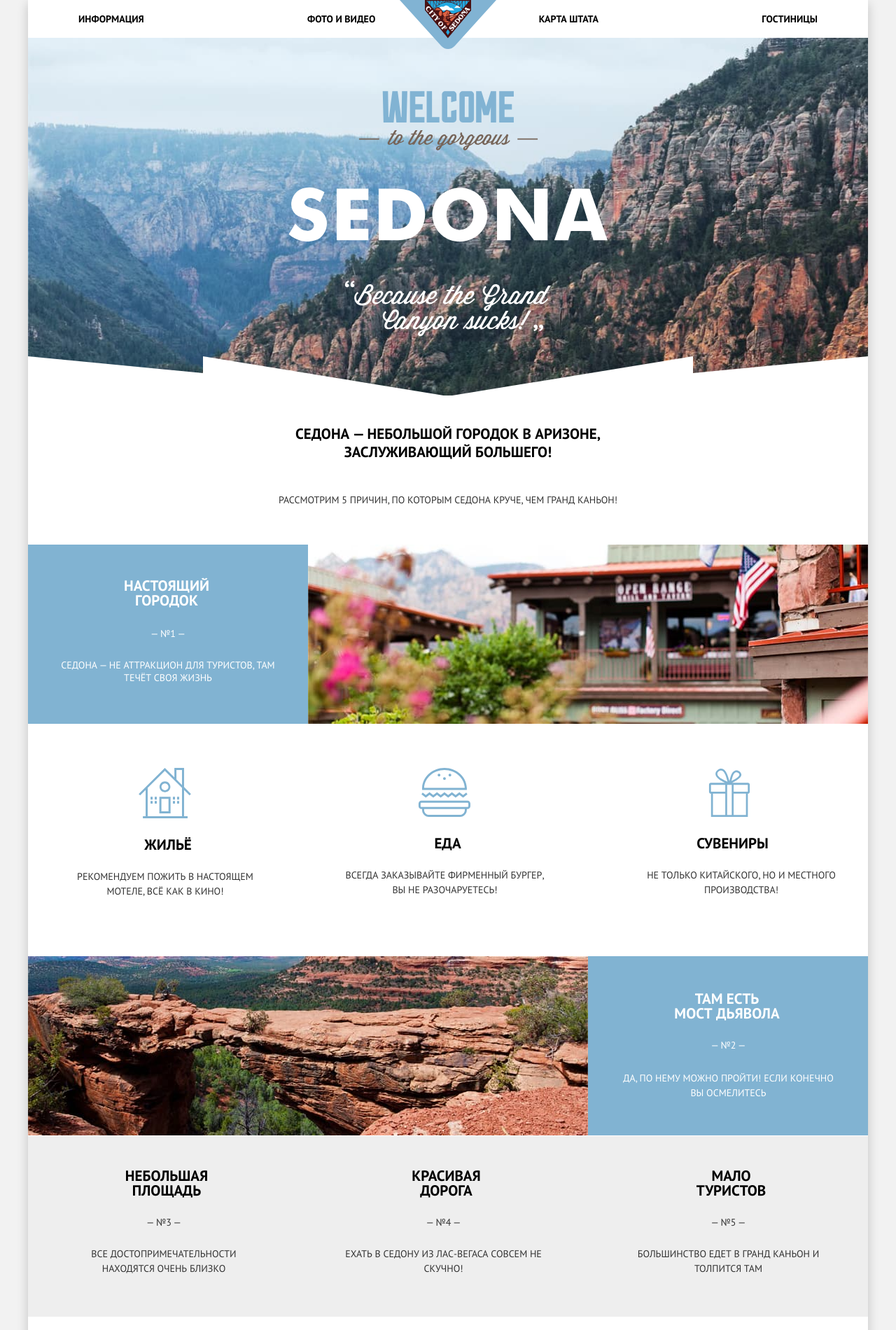
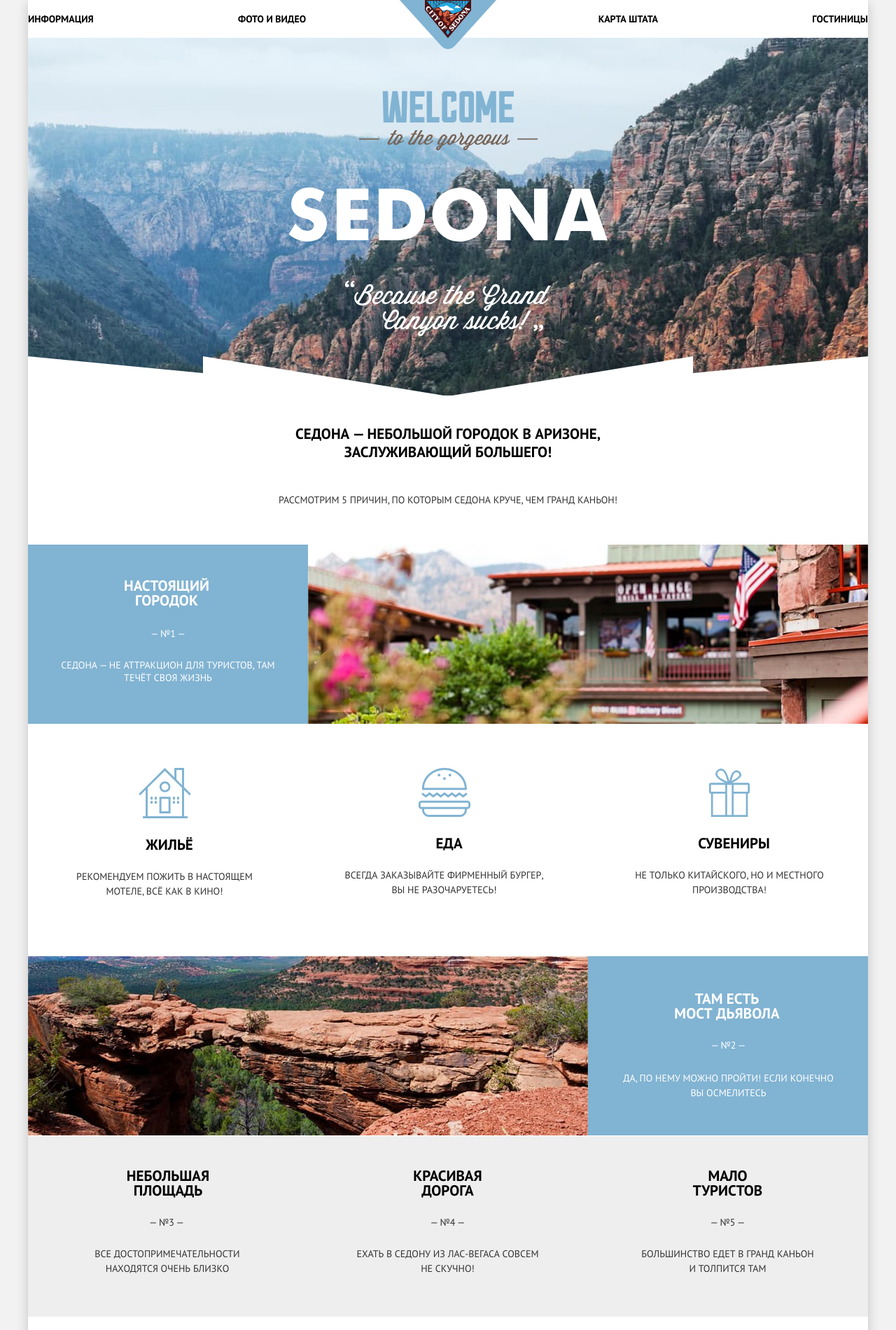
Before and after one commit to Vladlen1777/sedona, a plain HTML site: page index.html in a window 1280 px wide. Shown: the top 1900 px of the page at 70% size. Drawn offline with Linux system fonts and the light colour scheme; files whose address does not match are found by name.

Commit message:
Sedona16

```diff
--- a/css/style.css
+++ b/css/style.css
@@ -63,7 +63,7 @@ a {
   justify-content: space-between;
   width: 100%;
   list-style: none;
-  padding: 0 72px;
+  padding: 0;
 }
 
 .site-navigation a {
@@ -71,6 +71,16 @@ a {
 }
 .site-navigation li {
   color: #766357;
+}
+.site-navigation li:nth-child(1),
+.site-navigation li:nth-child(2) {
+  text-align: left;
+  width: 25%;
+}
+.site-navigation li:nth-child(3),
+.site-navigation li:nth-child(4) {
+  text-align: right;
+  width: 25%;
 }
 
 .site-navigation a:active {
@@ -233,7 +243,7 @@ a {
   line-height: 21px;
   color: var(--basic-black);
   margin-bottom: 25px;
-  padding-left: 10px;
+  padding-left: 14px;
   padding-top: 6px;
 }
 
@@ -241,19 +251,33 @@ a {
   font-size: 14px;
   line-height: 21px;
   color: var(--basic-light-grey);
-  padding-left: 2px;
 }
 .souvenirs {
-  width: 300px;
+  width: 270px;
+}
+.tourists {
+  width: 241px;
 }
 
-.paragraph {
-  padding-left: 20px;
+.number-3 {
+  padding-left: 10px;
+}
+.number-4 {
+  padding-left: 14px;
+}
+.paragraph-3 {
+  padding-left: 12px;
   padding-top: 10px;
 }
-
-.number {
-  padding-left: 20px;
+.paragraph-4 {
+  width: 277px;
+  padding-left: 17px;
+  padding-top: 10px;
+}
+.paragraph-5 {
+  width: 253px;
+  padding-left: 8px;
+  padding-top: 10px;
 }
 
 .snippet h2 {
@@ -291,10 +315,11 @@ a {
   background-color: var(--basic-brown);
   margin-left: 315px;
   width: 568px;
-  height: 86px;
+  height: 56px;
+  padding-top: 30px;
   border: none;
+  text-align: center;
 }
-
 .hotel-form {
   position: absolute;
   height: 395px;
@@ -962,7 +987,7 @@ a {
 
 .detailed {
   width: 110px;
-  height: 29px;
+  height: 25px;
   font-size: 14px;
   font-weight: 700;
   line-height: 21px;
@@ -973,11 +998,13 @@ a {
   grid-column: 2/3;
   grid-row: 3/4;
   margin: 17px 4px;
+  padding-top: 4px;
+  text-align: center;
 }
 
 .book {
   width: 142px;
-  height: 29px;
+  height: 25px;
   font-size: 14px;
   font-weight: 700;
   line-height: 21px;
@@ -987,6 +1014,8 @@ a {
   grid-column: 3/4;
   grid-row: 3/4;
   margin-top: 17px;
+  padding-top: 4px;
+  text-align: center;
 }
 
 svg:hover path {
--- a/index.html
+++ b/index.html
@@ -8,7 +8,7 @@
       href="https://fonts.googleapis.com/css2?family=PT+Sans:ital,wght@0,400;0,700;1,400;1,700&display=swap"
     />
     <link href="css/normalize.css" rel="stylesheet" />
-    <link href="css/style.min.css" rel="stylesheet" />
+    <link href="css/style.css" rel="stylesheet" />
     <link rel="icon" href="favicon.ico" />
     <link rel="icon" href="favicon/152.svg" type="image/svg+xml" />
     <link rel="apple-touch-icon" href="favicon/180.png" />
@@ -31,7 +31,6 @@
           <li><a href="foto.html">Фото и видео</a></li>
           <li>
             <a
-              class="state-map"
               href="https://www.google.com/maps/embed?pb=!1m18!1m12!1m3!1d52385.13567328814!2d-111.83024382122971!3d34.85444379086857!2m3!1f0!2f0!3f0!3m2!1i1024!2i768!4f13.1!3m3!1m2!1s0x872da132f942b00d%3A0x5548c523fa6c8efd!2z0KHQtdC00L7QvdCwLCDQkNGA0LjQt9C-0L3QsCA4NjMzNiwg0KHQqNCQ!5e0!3m2!1sru!2sru!4v1624285517284!5m2!1sru!2sru"
               >Карта штата</a
             >
@@ -209,8 +208,8 @@
               небольшая<br />
               площадь
             </h2>
-            <p class="number">— №3 —</p>
-            <p class="paragraph">
+            <p class="number-3">— №3 —</p>
+            <p class="paragraph-3">
               все достопримечательности находятся очень близко
             </p>
           </li>
@@ -220,19 +219,19 @@
               красивая<br />
               дорога
             </h2>
-            <p class="number">— №4 —</p>
-            <p class="paragraph">
+            <p class="number-4">— №4 —</p>
+            <p class="paragraph-4">
               ехать в седону из лас-вегаса совсем не скучно!
             </p>
           </li>
 
           <li class="advantages-item">
-            <h2>
+            <h2 class="tourists">
               мало<br />
               туристов
             </h2>
-            <p class="number">— №5 —</p>
-            <p class="paragraph">
+            <p class="number-5">— №5 —</p>
+            <p class="paragraph-5">
               большинство едет в гранд каньон и толпится там
             </p>
           </li>
@@ -246,13 +245,13 @@
           предложения гостиниц в седоне
         </p>
 
-        <button
+        <a
           class="button"
           type="submit"
           aria-label="искать гостиницу в городе Седона"
         >
           ПОИСК ГОСТИНИЦЫ В СЕДОНЕ
-        </button>
+        </a>
         <section class="hotel-form form-show">
           <form class="form" action="/search" method="POST">
             <div class="date">
```
Also changed, not shown: hotel.html (+13 -14 lines).
